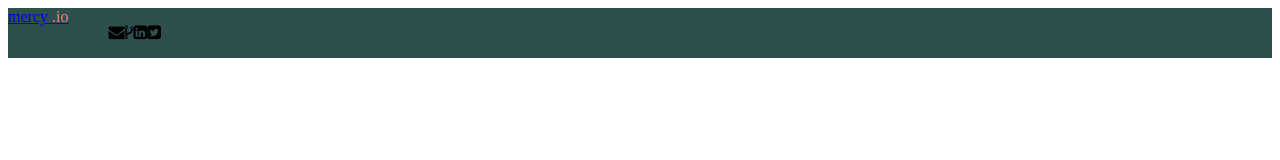
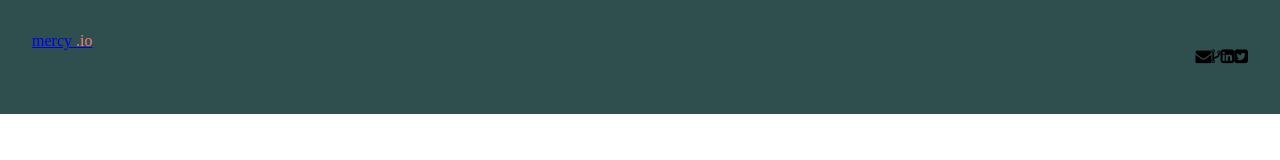
Before and after one commit to Mercy-Iyanu/html_projects, a plain HTML site: page Personal Portfolio/index.html in a window 1280 px wide. Drawn offline with Linux system fonts and the light colour scheme.

Commit message:
Updated body margin and padding.

```diff
--- a/Personal Portfolio/style.css
+++ b/Personal Portfolio/style.css
@@ -1,8 +1,16 @@
 @import url('https://fonts.googleapis.com/css2?family=Nunito:ital,wght@0,200;0,300;0,400;0,500;1,200&family=Work+Sans:wght@400;500;600&display=swap');
+
+
+body {
+    margin: 0;
+    padding: 0;
+}
 
 nav {
     background-color: darkslategray;
     display: flex;
+    justify-content: space-between;
+    padding: 2em;
 }
 
 nav ul {
```
